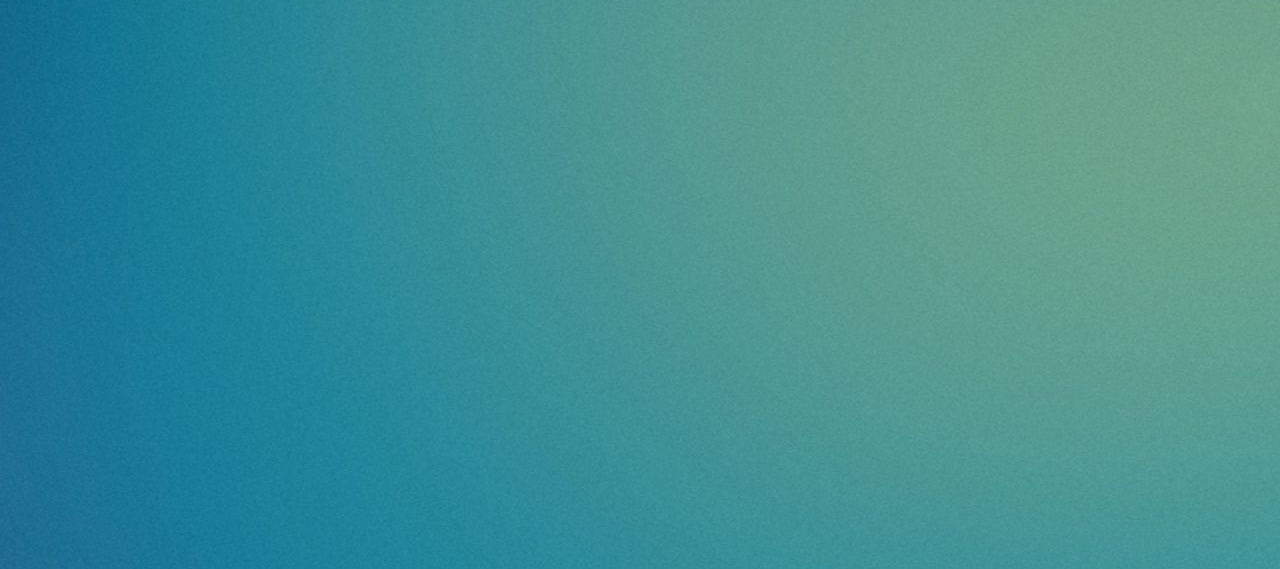
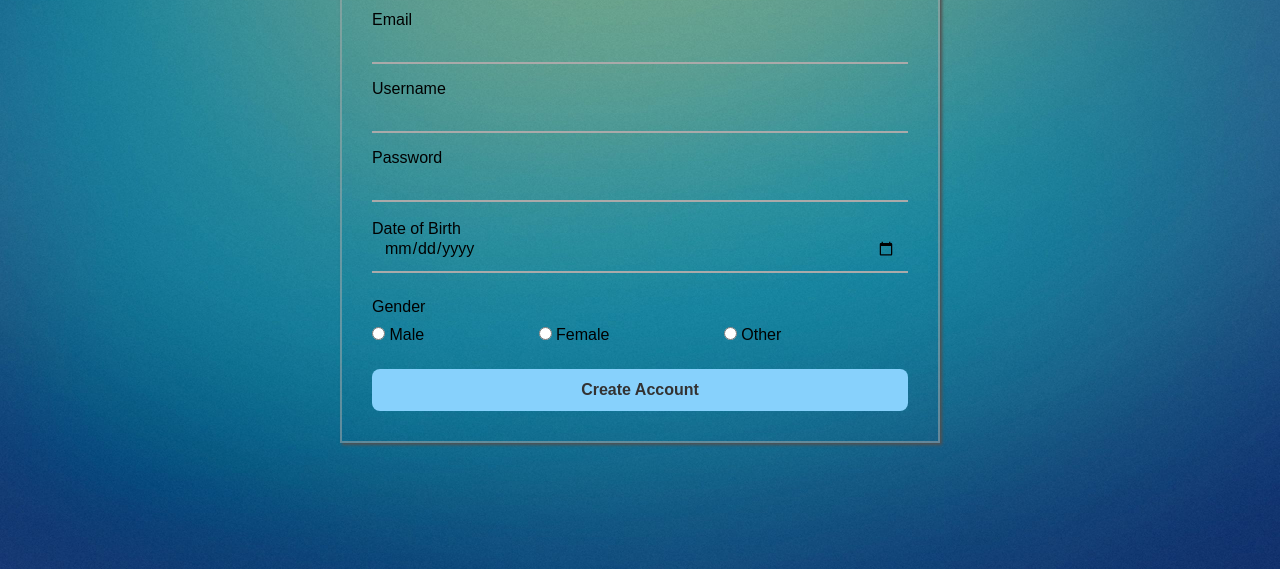
Before and after one commit to sotooba/login-sigup-form, a plain HTML site: page signup.html in a window 1280 px wide. Shown: the part 231-800 px from the top of the page. Drawn offline with Linux system fonts and the light colour scheme.

Commit message:
Add Sign-up Form

```diff
--- a/signup.html
+++ b/signup.html
@@ -1,12 +1,64 @@
 <!DOCTYPE html>
 <html lang="en">
+
 <head>
     <meta charset="UTF-8">
     <meta name="viewport" content="width=device-width, initial-scale=1.0">
     <link rel="stylesheet" href="style.css">
-    <title>Sig-up</title>
+    <title>Sign-up</title>
 </head>
-<body style="background: url(bg2.jpg);">
+
+<body>
+
+    <div class="container signup-box">
+        <form action="#" class="login-form">
+
+            <h2>Sign-up</h2>
+
+            <div class="input-box">
+                <input type="email" required>
+                <label>Email</label>
+            </div>
+
+            <div class="input-box">
+                <input type="text" required>
+                <label>Username</label>
+            </div>
+
+            <div class="input-box">
+                <input type="password" required>
+                <label>Password</label>
+            </div>
+
+            <div class="input-box dob-box">
+                <input type="date" required>
+                <label>Date of Birth</label>
+            </div>
+
+            <div class="gender-box">
+                <p>Gender</p>
+
+                <label>
+                    <input type="radio" name="gender" value="male">
+                    Male
+                </label>
+
+                <label>
+                    <input type="radio" name="gender" value="female">
+                    Female
+                </label>
+
+                <label>
+                    <input type="radio" name="gender" value="other">
+                    Other
+                </label>
+            </div>
+
+            <button type="submit" class="btn signup-btn">Create Account</button>
+
+        </form>
+    </div>
 
 </body>
+
 </html>
--- a/style.css
+++ b/style.css
@@ -7,7 +7,7 @@
 }
 
 body {
-    background-image: url(bg.webp);
+    background-image: url(bg.jpg);
     background-position: center;
     background-repeat: no-repeat;
     background-size: cover;
@@ -21,6 +21,8 @@ body {
     width: 500px;
     padding: 30px;
     margin-top: 30px;
+    border: 2px solid rgba(175, 174, 174, 0.5);
+    box-shadow: 2px 2px 3px rgb(80, 80, 80);
 }
 
 .login-form h2 {
@@ -58,8 +60,8 @@ body {
 
 }
 
-.input-box input:focus + label,
-.input-box input:not(:placeholder-shown) + label {
+.input-box input:focus+label,
+.input-box input:not(:placeholder-shown)+label {
     bottom: 35px;
     font-size: 16px;
 }
@@ -68,7 +70,7 @@ body {
 .btn {
     width: 100%;
     padding: 12px;
-    background: #58ec7d;
+    background: #87d1fc;
     border: none;
     border-radius: 8px;
     color: #333232;
@@ -79,7 +81,7 @@ body {
 }
 
 .btn:hover {
-    background: #1d8537;
+    background: aquamarine;
     color: black;
 }
 
@@ -98,3 +100,22 @@ body {
 .register-link a:hover {
     text-decoration: underline;
 }
+
+
+/* Sign-up form */
+
+.signup-box {
+    width: 600px;
+}
+
+.gender-box {
+    margin-bottom: 25px;
+}
+
+.gender-box p {
+    margin-bottom: 10px;
+}
+
+.gender-box label {
+    padding-right: 110px;
+}
```
Also changed, not shown: index.html (+3 -0 lines), bg.jpg (renamed from bg2.jpg), bg.webp (deleted).
